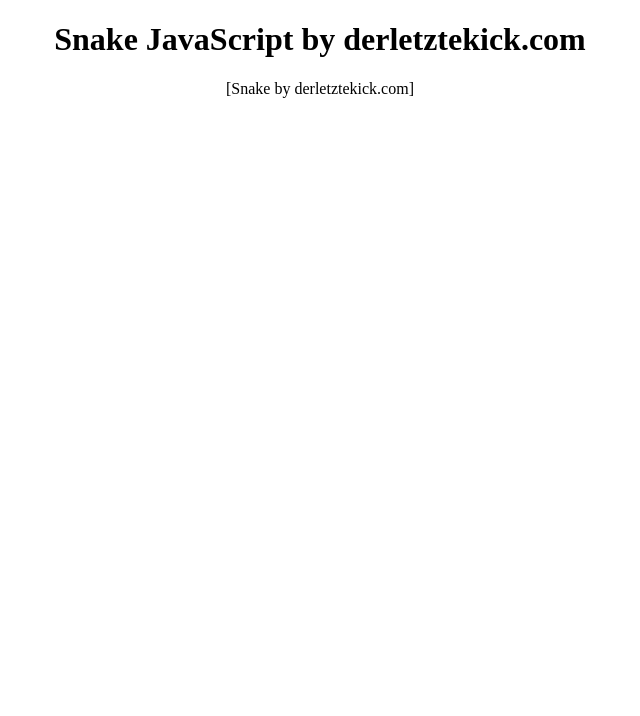
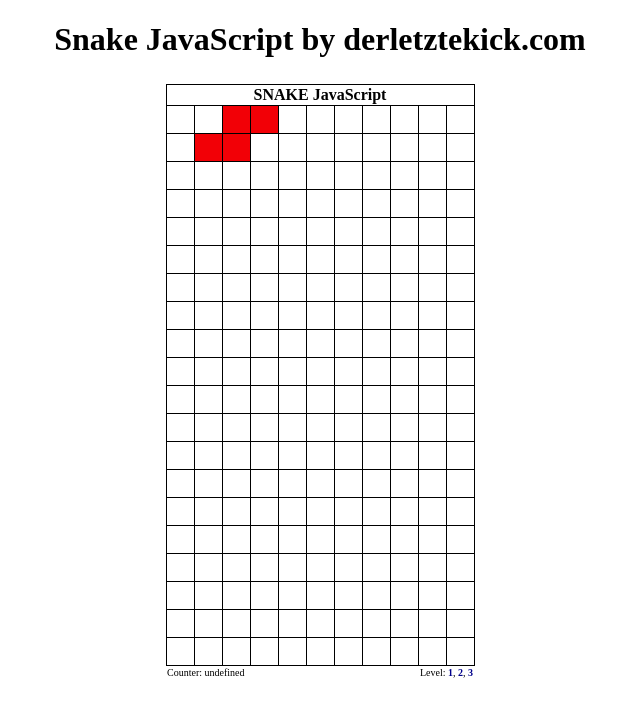
Before and after one commit to TheCherry/js_SnakeToTetris, a plain HTML site: page index.html in a window 1280 px wide. Shown: the whole page, without its empty margins (320-960 px from the left). Drawn offline with Linux system fonts and the light colour scheme.

Commit message:
Spielfeld ist wieder sichtbar

```diff
--- a/block.js
+++ b/block.js
@@ -1,5 +1,5 @@
-function Block () {
-	if(this.polyominos !== null){
+function Block (elements) {
+	if(this.polyominos == null){
 		// https://de.wikipedia.org/wiki/Tetris#Spielprinzip
 		// https://de.wikipedia.org/wiki/Polyomino
 		this.polyominos = new Array(7);
@@ -14,6 +14,7 @@ function Block () {
 				[1,0,0],
 				[1,1,1]
 			],
+		color: "#1B0AC3"
 		};
 		this.polyominos[2] = {
 			matrix: [
@@ -51,17 +52,110 @@ function Block () {
 		color: "#F20006"
 		};
 	}
-	tmp = Main.polyominos[Math.rand(0, 6)];
-	this.matrix = tmp.matrix;
-	this.color = tmp.color;
-
+	ret = this.polyominos[Math.rand(0, 6)];
+	this.matrix = ret.matrix;
+	this.color = ret.color;
 
 	this.elements = elements;
 	this.interval = null;
-	this.speed = 300;
 	this.horizontalDirection = 0;
 	this.verticalDirection   =  1;
 	this.isKeyPressed = false;
+
+	this.getElement = function(i) {
+		return this.elements[i];
+	}
+
+	this.setElement = function(newElements){
+		this.elements = newElements;
+	};
+
+	this.moveTo = function(newPos, isFoot){
+		isFoot = isFoot || false;
+
+		var canMove = !this.contains(newPos)?true:this.elements[this.length()-1].x==newPos.x&&this.elements[this.length()-1].y==newPos.y?true:false;
+
+		canMove = canMove || this.horizontalDirection != 0 && this.verticalDirection != 0;
+		if (!this.isAlive || !canMove) {
+			this.dispatch();
+			return;
+		}
+
+		var newElements = [];
+		newElements.push(newPos);
+
+		for (var i=0; i<this.length(); i++) {
+			this.elements[i].style.backgroundColor = this.colorAlive;
+			if (i<this.length()-1)
+				newElements.push( this.elements[i] );
+			else if (i==this.length()-1 && isFoot)
+				newElements.push( this.elements[this.length()-1] );
+			else
+				this.elements[this.length()-1].style.backgroundColor = this.elements[this.length()-1].defaultColor;
+		}
+		newPos.style.backgroundColor = this.colorHead;
+		this.elements = newElements;
+		this.isKeyPressed = false;
+	};
+	var self = this;
+	document.onkeydown = function(e){
+		if (self.isKeyPressed)
+			return;
+		var kc = window.getKeyCode(e);
+		// links
+		if ((kc == 37 || kc == 65) && self.horizontalDirection === 0) {
+			self.horizontalDirection = -1;
+			self.verticalDirection = 0;
+		}
+		// hoch
+		else if ((kc == 38 || kc == 87)) {
+			this.rotate();
+		}
+		//rechts
+		else if ((kc == 39 || kc == 68) && self.horizontalDirection === 0) {
+			self.horizontalDirection = 1;
+			self.verticalDirection = 0;
+		}
+		//runter
+		else if ((kc == 40 || kc == 83) && self.verticalDirection === 0) {
+			self.verticalDirection = 1;
+			self.horizontalDirection = 0;
+		}
+		self.isKeyPressed = true;
+	};
+
+	this.drawBlock = function() {
+		for (var i=0; i<this.length(); i++)
+				this.elements[i].style.backgroundColor = this.color;
+	};
+
+	this.contains = function( element ) {
+		for (var i=0; i<this.length(); i++)
+			if (this.elements[i].x == element.x && this.elements[i].y == element.y)
+				return true;
+		return false;
+	};
+
+	this.dispatch = function() {
+		this.isAlive = false;
+		if (this.interval !== null)
+			window.clearInterval(this.interval);
+		for (var i=0; i<this.length(); i++)
+			this.elements[i].style.backgroundColor = this.colorDeath;
+	};
+
+	this.remove = function() {
+		this.isAlive = false;
+		if (this.interval !== null)
+			window.clearInterval(this.interval);
+		for (var i=0; i<this.length(); i++)
+			this.elements[i].style.backgroundColor = this.elements[i].defaultColor;
+	};
+
+	this.length = function() {
+			return this.elements.length;
+	};
+
 
 
 	this.position = function(){
@@ -83,4 +177,5 @@ function Block () {
 		}
 		this.matrix = newMatrix;
 	};
+	this.drawBlock();
 }
--- a/game.js
+++ b/game.js
@@ -1,5 +1,11 @@
 Math.rand = function(min, max) {
 	return Math.floor(Math.random() * (max - min + 1)) + min;
+};
+
+this.matrixRun = function (func){
+	for (var i=0; i<this.matrix[0].length(); i++)
+		for (var ii=0; ii<this.matrix[i].length(); ii++)
+			func(i, ii);
 };
 
 function getKeyCode(ev) {
@@ -9,6 +15,7 @@ function getKeyCode(ev) {
 	else
 		return ev.which;
 }
+
 
 var DOMContentLoaded = false;
 function addContentLoadListener (func) {
--- a/game_field.js
+++ b/game_field.js
@@ -42,9 +42,9 @@ function GameField(y, x) {
 		span.appendChild( document.createTextNode(i) );
 		span.title = "Level " + span.firstChild.nodeValue;
 		try { span.style.cursor = "pointer"; } catch(e){ span.style.cursor = "hand"; }
-			// span.onclick = function() {
-			// 	self.insertBlock( parseInt(this.firstChild.nodeValue) );
-			// };
+		span.onclick = function() {
+			self.insertSnake( parseInt(this.firstChild.nodeValue) );
+		}
 		td.appendChild( span );
 		if (i<3)
 			td.appendChild( document.createTextNode(", "));
@@ -54,14 +54,14 @@ function GameField(y, x) {
 	tr.appendChild(td);
 	tfoot.appendChild(tr);
 
-		for (i=0; i<this.cellCountX; i++) {
-			tr = document.createElement("tr");
+	for (var i=0; i<this.cellCountX; i++) {
+		var tr = document.createElement("tr");
 		var row = [];
 		for (var j=0; j<this.cellCountY; j++) {
-				td = document.createElement("td");
+			var td = document.createElement("td");
 			td.x = i;
 			td.y = j;
-				td.defaultColor = this.gridBackgroundColorColor;
+			td.defaultColor = "#FFFFFF";// this.gridBackgroundColorColor;
 			row.push(td);
 			tr.appendChild(td);
 		}
@@ -70,12 +70,28 @@ function GameField(y, x) {
 	}
 	return table;
 	};
-	this.insertBlock = function(speedLevel) {
-		this.currentBlock = new Block();
-		speedLevel = 100;
+
+	this.moveBlock = function() {
+		var y  = this.currentBlock.horizontalDirection;
+		var x  = this.currentBlock.verticalDirection;
+		var el = this.currentBlock.getElement(0);
+
+		x = el.x+x;
+		y = el.y+y;
+
+		x = x<0?this.cellCountX-1:x>=this.cellCountX?0:x;
+		y = y<0?this.cellCountY-1:y>=this.cellCountY?0:y;
+
+		var cell = this.grid[x][y];
+		this.currentBlock.moveTo( cell );
+	};
+
+
+	this.insertBlock = function() {
+		var cells = [ ];
+		this.currentBlock = new Block(cells);
 		var x = Math.rand(0,(11-this.currentBlock.matrix[0].length));
 
-		var cells = [];
 		var count = 0;
 		for (var i=0; i < this.currentBlock.matrix.length; i++) {
 			for (var j=0; j < this.currentBlock.matrix[0].length; j++) {
@@ -85,17 +101,20 @@ function GameField(y, x) {
 				}
 			}
 		}
-		if (this.currentBlock !== null)
-			this.currentBlock.remove();
 
-		this.currentBlock = new currentBlock( cells );
+		//this.currentBlock.setElement(cells);
+		this.currentBlock.drawBlock();
+
+		// this.currentBlock = new currentBlock( cells );
 
 		//this.currentBlock.interval = window.setInterval(function() { self.moveSnake(); }, 5000);//this.snake.speed/speedLevel);
+		this.currentBlock.interval = window.setInterval(function() { self.moveBlock(); }, 5000);
 	};
 	var self = this;
+
 	this.table = this.initTable();
 	this.insertBlock();
-	if ((parEl = document.getElementById("block")) !== null && parEl.appendChild(document.createTextNode("")))
+	if ((parEl = document.getElementById("tetris")) != null && parEl.appendChild(document.createTextNode("")))
 		parEl.replaceChild(this.table, parEl.firstChild);
 	else
 		document.body.appendChild(this.table);
--- a/index.html
+++ b/index.html
@@ -14,7 +14,7 @@
 	<body>
 		<h1 style="text-align:center;">Snake JavaScript by derletztekick.com</h1>
 		<!-- Das Spiel -->
-		<p style="text-align:center;" id="snake">[Snake by derletztekick.com]</p>
+		<p style="text-align:center;" id="tetris">[Snake by derletztekick.com]</p>
 		<!-- Das Spiel -->
 	</body>
 </html>
--- a/snake.css
+++ b/snake.css
@@ -1,34 +1,34 @@
 			/* SNAKE */
-			#snake table {
+			#tetris table {
 				border-collapse:collapse;
 				margin: 2% auto;
 			}
 
-			#snake tbody td {
+			#tetris tbody td {
 				border:1px solid black;
 				width: 25px;
 				height: 25px;
 			}
 
-			#snake thead th {
+			#tetris thead th {
 				border:1px solid black;
 				text-align:center;
 			}
 
-			#snake td.right {
+			#tetris td.right {
 				text-align:right;
 			}
 
-			#snake td.left {
+			#tetris td.left {
 				text-align:left;
 			}
 
 
-			#snake tfoot td {
+			#tetris tfoot td {
 				font-size:x-small;
 			}
 
-			#snake tfoot td span{
+			#tetris tfoot td span{
 				color: darkblue;
 				font-weight: bold;
 			}
```
Lines whose indentation alone changed are shown as unchanged.
